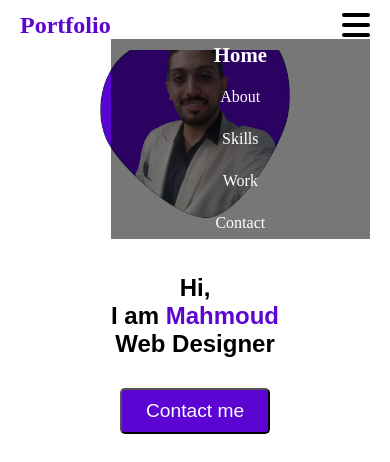
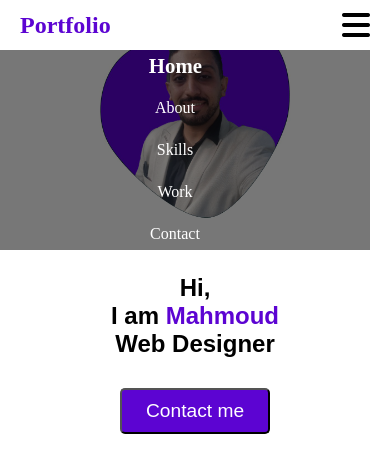
Before and after one commit to hooda179/Portfolio, a plain HTML site: page index.html in a window 390 px wide. Both pictures are taken after a click on the icon 356 px from the left and 25 px from the top of the page. Shown: the top 462 px of the page. Drawn offline with Linux system fonts and the light colour scheme; a web font is replaced by a local one.

Commit message:
Update style.css

```diff
--- a/css/style.css
+++ b/css/style.css
@@ -412,9 +412,11 @@ footer .copyright {
         flex-direction: column;
         flex-wrap: nowrap;
     }
+    section.work .container .item {
+        margin-bottom: 40px;
+    }
     section.work .container .item img {
         width: 500px;
-        margin-bottom: 40px;
     }
     section.work .container .item .cover{
         width: 100%;
@@ -453,13 +455,13 @@ footer .copyright {
         padding: 0 20px;
     }
     nav .bars {
-        position: relative;
         display: flex;
         justify-content: flex-end;
     }
     nav .bars i {
         display: block;
         font-size: 2rem;
+        cursor: pointer;
     }
     nav ul {
         flex-direction: column;
@@ -470,7 +472,7 @@ footer .copyright {
         position: absolute;
         width: 100%;
         height: 200px;
-        top: 30px;
+        top: 50px;
         line-height: 2;
         animation-name: show-nav;
         animation-duration: 1.5s;
```
